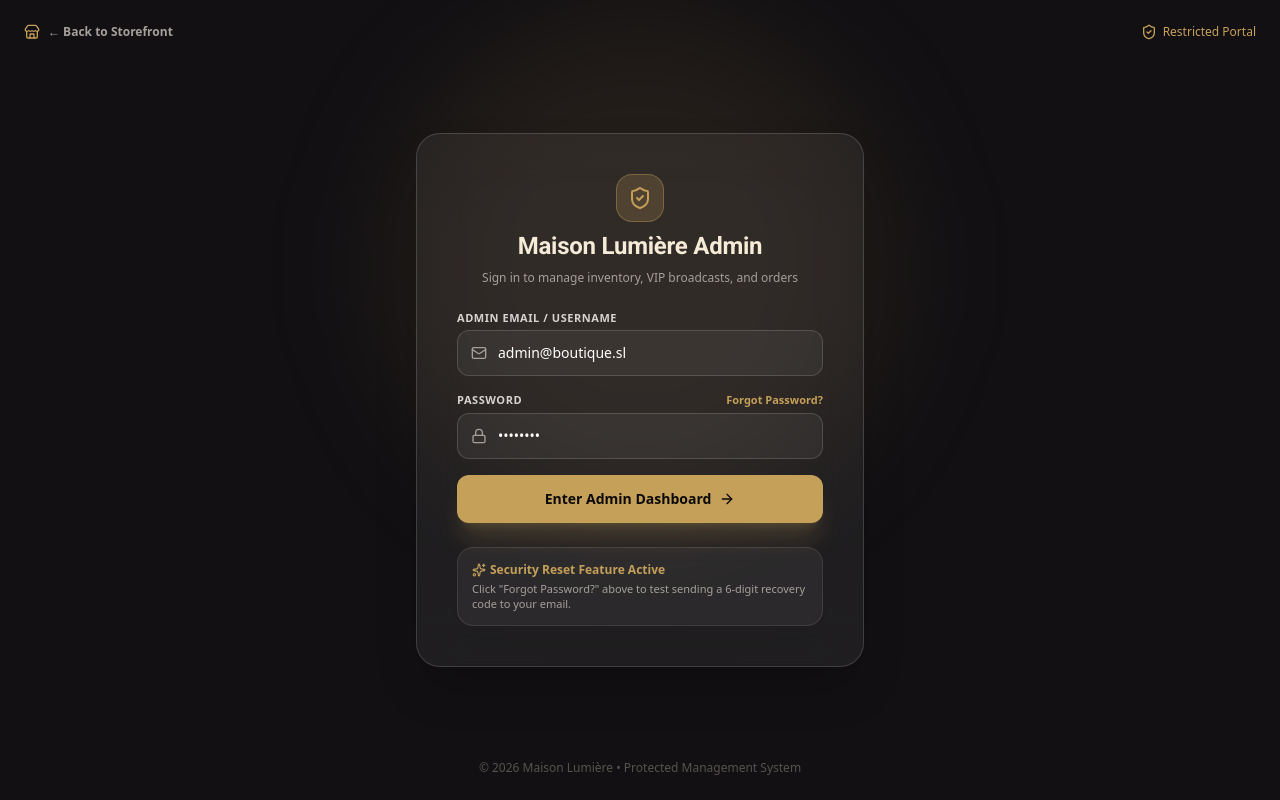
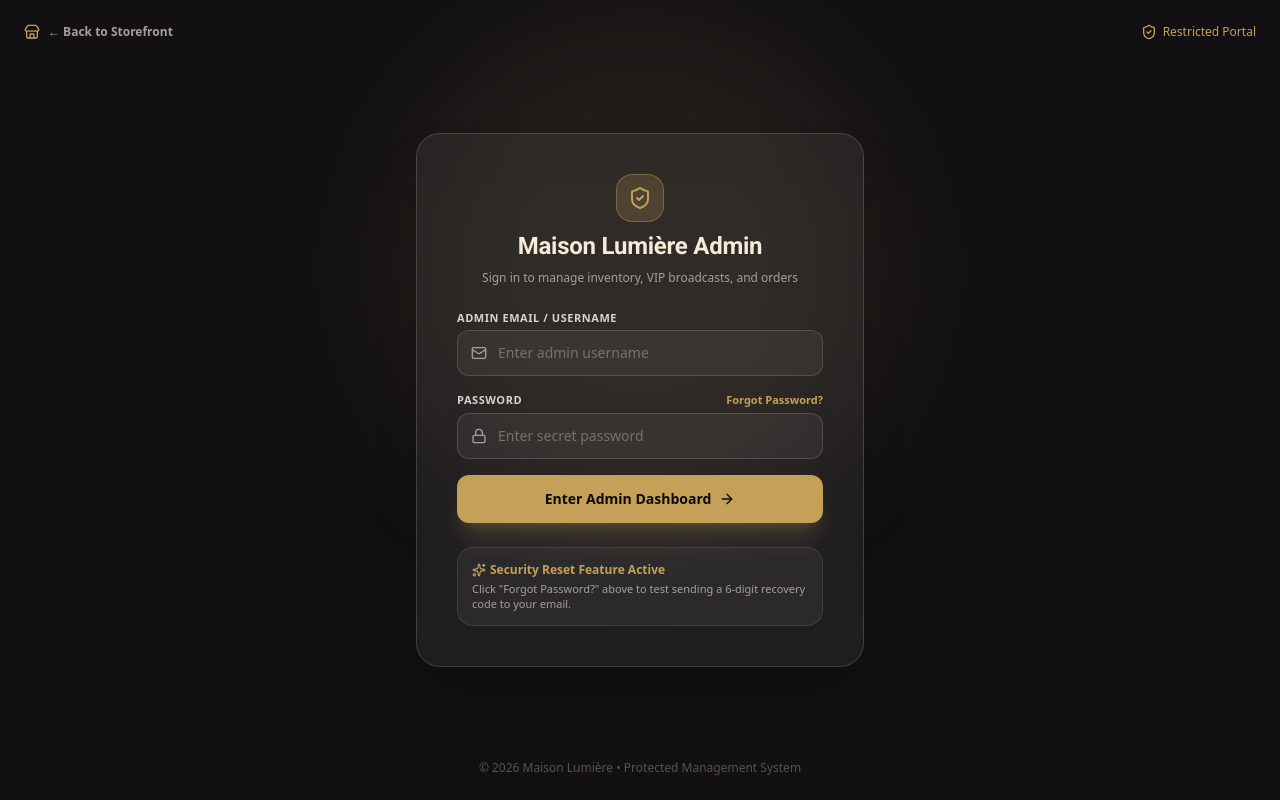
Before and after one commit to Philip1037/E-Comas, a Next.js app: page /admin/login in a window 1280 px wide. Built offline with nearby package versions, Linux system fonts and the light colour scheme.

Commit message:
Enforce strict admin authentication with zero fallbacks

```diff
--- a/app/admin/login/page.tsx
+++ b/app/admin/login/page.tsx
@@ -24,8 +24,8 @@ export default function AdminLoginPage() {
   const [activePin, setActivePin] = useState('');
 
   useEffect(() => {
-    setEmail('admin@boutique.sl');
-    setPassword('admin123');
+    setEmail('');
+    setPassword('');
     const settings = getStoredSettings();
     setRecoveryEmail(settings.admin_recovery_email || 'philipbangura1037@gmail.com');
   }, []);
@@ -41,10 +41,8 @@ export default function AdminLoginPage() {
     const validPassword = settings.admin_password || 'admin123';
 
     const enteredEmail = email.toLowerCase().trim();
-    const isUsernameMatch = enteredEmail === validUsername || enteredEmail === 'admin@boutique.sl';
-    const isPasswordMatch = password === validPassword || password === 'admin123';
 
-    if (isUsernameMatch && isPasswordMatch) {
+    if (enteredEmail === validUsername && password === validPassword) {
       setAdminAuthenticated(true);
       setTimeout(() => {
         router.push('/admin');
@@ -54,6 +52,7 @@ export default function AdminLoginPage() {
       setLoading(false);
     }
   };
+
 
 
   const handleRequestResetCode = async (e: React.FormEvent) => {
```
